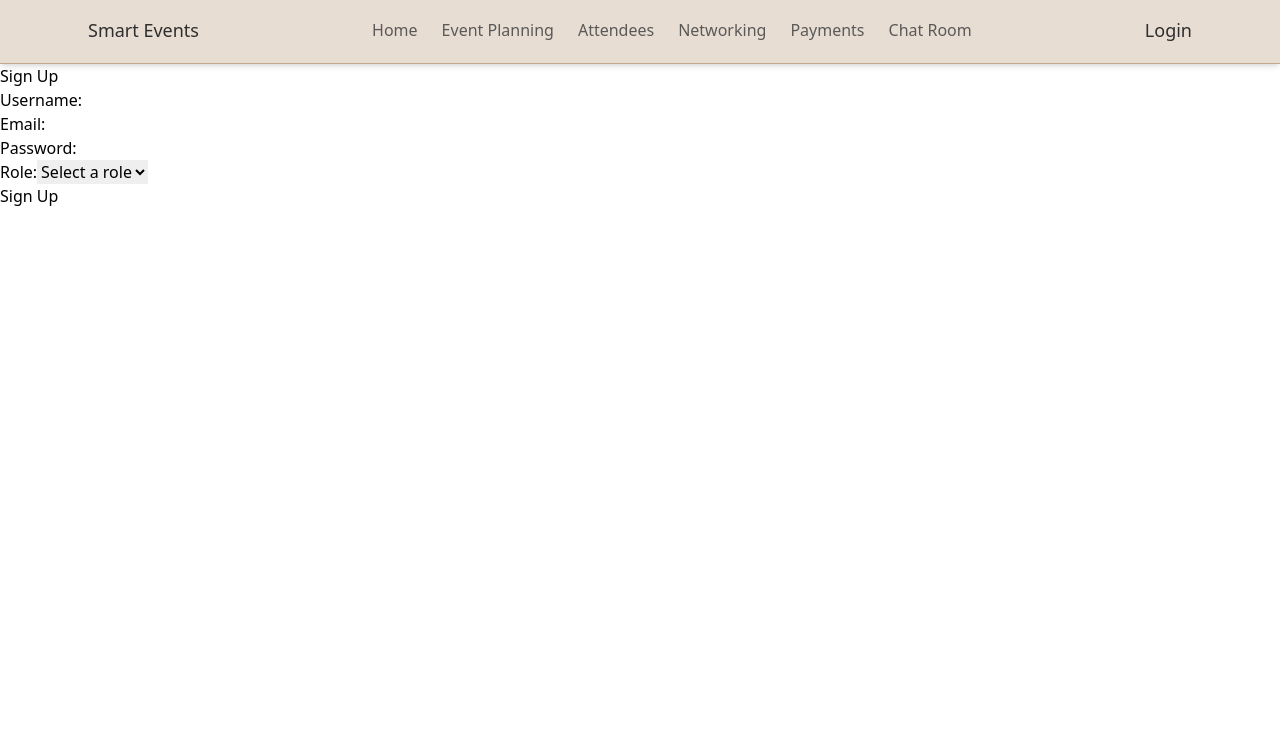
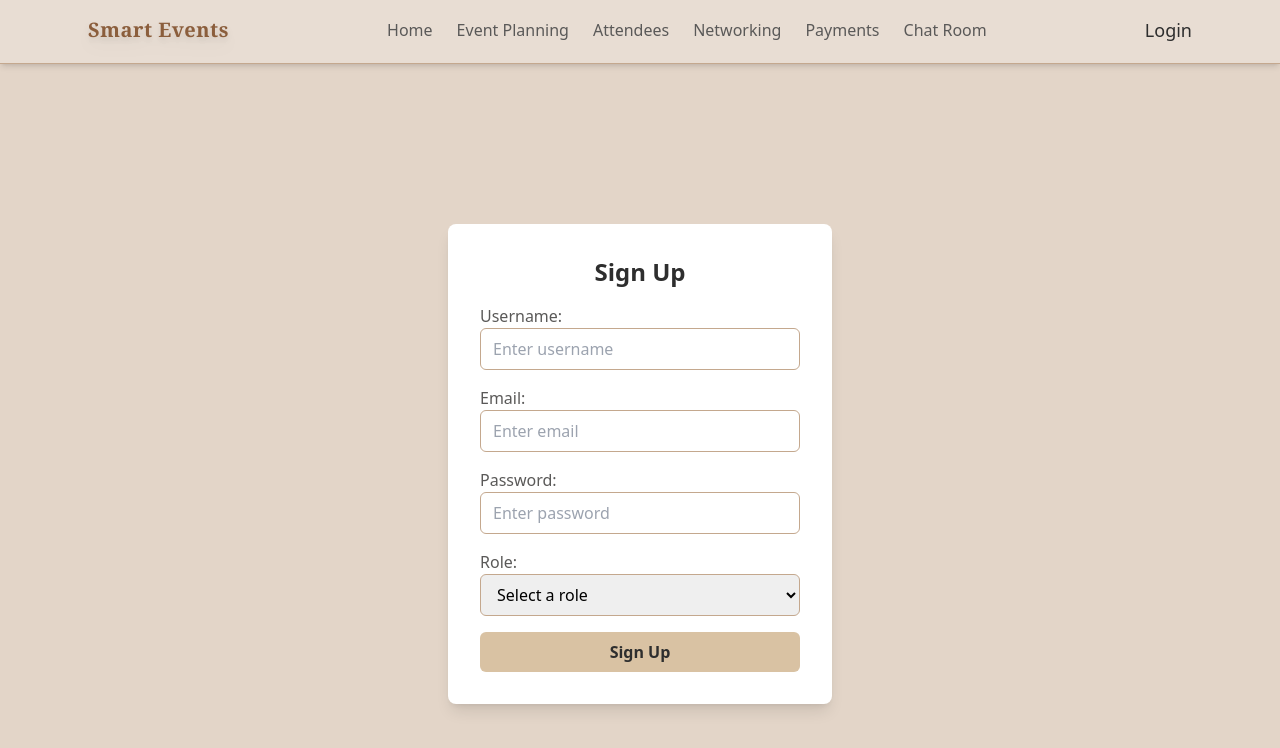
Before and after one commit to MTEspo/SOEN_343_Project, a React (Create React App) app in the folder Frontend/: page /signup in a window 1280 px wide. Shown: the top 748 px of the page. Built offline with nearby package versions, Linux system fonts and the light colour scheme.

Commit message:
Updated signup and login pages to be more consistent with the styling of the rest of the site, and fixed a variety of other defects with the user interface

```diff
--- a/Frontend/src/App.js
+++ b/Frontend/src/App.js
@@ -6,7 +6,7 @@ import ChatRoomContainer from './chat/ChatRoomContainer';
 import EventPlanning from './eventplanning/EventPlanning';
 
 const Home = () => (
-<div className="relative w-full max-w-7xl mx-auto h-[90vh] mt-20 overflow-hidden rounded-lg">
+<div className="relative w-full max-w-7xl mx-auto h-screen mt-0 overflow-hidden rounded-lg">
   {/* Background Image */}
   <img
     src="/images/event-image.webp"
@@ -56,10 +56,10 @@ function App() {
     <Router>
       <div className="min-h-screen]">
         {/* Navigation Bar */}
-        <nav className={`fixed top-0 w-full z-50 transition-all duration-300 shadow-md backdrop-blur-md ${isScrolled ? "bg-[#E3D5C8]/80 py-2 h-12 border-b border-[#C4A88E]" : "bg-[#E3D5C8]/80 py-4 h-16 border-b border-[#C4A88E]"}`}>
+        <nav className={`fixed top-0 w-full z-50 transition-all duration-300 shadow-md backdrop-blur-md ${isScrolled ? "bg-[#E3D5C8] py-2 h-12 border-b border-[#C4A88E]" : "bg-[#E3D5C8]/80 py-4 h-16 border-b border-[#C4A88E]"}`}>
           <div className="max-w-6xl mx-auto flex items-center justify-between w-full px-6">
             {/* Logo */}
-            <Link to="/" className="relative text-[#2E2E2E] font-medium text-lg">
+            <Link to="/" className="relative text-[#8B5E3C] font-serif font-bold text-xl tracking-wide drop-shadow-lg">
               Smart Events
             </Link>
 
--- a/Frontend/src/Authentication/Login.js
+++ b/Frontend/src/Authentication/Login.js
@@ -3,20 +3,38 @@ import { Link } from "react-router-dom";
 
 function Login() {
   return (
-    <div>
-      <h2>Login</h2>
-      <form>
-        <label>Username:</label>
-        <input type="text" placeholder="Enter username" />
-        <br />
-        <label>Password:</label>
-        <input type="password" placeholder="Enter password" />
-        <br />
-        <button type="submit">Login</button>
-      </form>
-      <p>
-        If you don't have an account, <Link to="/signup">sign up here</Link>.
-      </p>
+    <div className="flex justify-center items-center min-h-screen bg-[#E3D5C8]">
+      <div className="bg-white shadow-lg rounded-lg p-8 w-96">
+        <h2 className="text-2xl font-bold text-[#2E2E2E] text-center mb-4">Login</h2>
+        <form className="space-y-4">
+          <div>
+            <label className="block text-[#5A5958] font-medium">Username:</label>
+            <input
+              type="text"
+              placeholder="Enter username"
+              className="w-full px-3 py-2 border border-[#C4A88E] rounded-md focus:outline-none focus:ring-2 focus:ring-[#C4A88E]"
+            />
+          </div>
+          <div>
+            <label className="block text-[#5A5958] font-medium">Password:</label>
+            <input
+              type="password"
+              placeholder="Enter password"
+              className="w-full px-3 py-2 border border-[#C4A88E] rounded-md focus:outline-none focus:ring-2 focus:ring-[#C4A88E]"
+            />
+          </div>
+          <button
+            type="submit"
+            className="w-full bg-[#D9C2A3] text-[#2E2E2E] py-2 rounded-md font-semibold transition duration-300 hover:bg-[#C4A88E]"
+          >
+            Login
+          </button>
+        </form>
+        <p className="text-center text-[#5A5958] mt-4">
+          If you don't have an account,
+          <Link to="/signup" className="text-[#2E2E2E] font-semibold hover:underline"> sign up here</Link>.
+        </p>
+      </div>
     </div>
   );
 }
--- a/Frontend/src/Authentication/SignUp.js
+++ b/Frontend/src/Authentication/SignUp.js
@@ -55,39 +55,47 @@ const SignUp = () => {
   };
 
   return (
+    <div className="flex justify-center items-center min-h-screen bg-[#E3D5C8]">
+      <div className="bg-white shadow-lg rounded-lg p-8 w-96">
+        <h2 className="text-2xl font-bold text-[#2E2E2E] text-center mb-4">Sign Up</h2>
+        <form className="space-y-4" onSubmit={handleSubmit}>
           <div>
-      <h1>Sign Up</h1>
-      <form onSubmit={handleSubmit}>
-        <label>
-          Username:
+            <label className="block text-[#5A5958] font-medium">Username:</label>
             <input
               type="text"
               value={username}
               onChange={(event) => setUsername(event.target.value)}
+              placeholder="Enter username"
+              className="w-full px-3 py-2 border border-[#C4A88E] rounded-md focus:outline-none focus:ring-2 focus:ring-[#C4A88E]"
             />
-        </label>
-        <br />
-        <label>
-          Email:
+          </div>
+          <div>
+            <label className="block text-[#5A5958] font-medium">Email:</label>
             <input
               type="email"
               value={email}
               onChange={(event) => setEmail(event.target.value)}
+              placeholder="Enter email"
+              className="w-full px-3 py-2 border border-[#C4A88E] rounded-md focus:outline-none focus:ring-2 focus:ring-[#C4A88E]"
             />
-        </label>
-        <br />
-        <label>
-          Password:
+          </div>
+          <div>
+            <label className="block text-[#5A5958] font-medium">Password:</label>
             <input
               type="password"
               value={password}
               onChange={(event) => setPassword(event.target.value)}
+              placeholder="Enter password"
+              className="w-full px-3 py-2 border border-[#C4A88E] rounded-md focus:outline-none focus:ring-2 focus:ring-[#C4A88E]"
             />
-        </label>
-        <br />
-        <label>
-          Role:
-          <select value={role} onChange={(event) => setRole(event.target.value)}>
+          </div>
+          <div>
+            <label className="block text-[#5A5958] font-medium">Role:</label>
+            <select
+              value={role}
+              onChange={(event) => setRole(event.target.value)}
+              className="w-full px-3 py-2 border border-[#C4A88E] rounded-md focus:outline-none focus:ring-2 focus:ring-[#C4A88E]"
+            >
               <option value="">Select a role</option>
               {roles.map((role) => (
                 <option key={role.value} value={role.value}>
@@ -95,59 +103,64 @@ const SignUp = () => {
                 </option>
               ))}
             </select>
-        </label>
+          </div>
           {role === 'ATTENDEE' && (
             <>
-            <br />
-            <label>
-              Profession:
+              <div>
+                <label className="block text-[#5A5958] font-medium">Profession:</label>
                 <input
                   type="text"
                   value={profession}
                   onChange={(event) => setProfession(event.target.value)}
+                  placeholder="Enter profession"
+                  className="w-full px-3 py-2 border border-[#C4A88E] rounded-md focus:outline-none focus:ring-2 focus:ring-[#C4A88E]"
                 />
-            </label>
-            <br />
-            <label>
-              University:
+              </div>
+              <div>
+                <label className="block text-[#5A5958] font-medium">University:</label>
                 <input
                   type="text"
                   value={university}
                   onChange={(event) => setUniversity(event.target.value)}
+                  placeholder="Enter university"
+                  className="w-full px-3 py-2 border border-[#C4A88E] rounded-md focus:outline-none focus:ring-2 focus:ring-[#C4A88E]"
                 />
-            </label>
+              </div>
             </>
           )}
           {role === 'SPEAKER' && (
-          <>
-            <br />
-            <label>
-              Expertise:
+            <div>
+              <label className="block text-[#5A5958] font-medium">Expertise:</label>
               <input
                 type="text"
                 value={expertise}
                 onChange={(event) => setExpertise(event.target.value)}
+                placeholder="Enter expertise"
+                className="w-full px-3 py-2 border border-[#C4A88E] rounded-md focus:outline-none focus:ring-2 focus:ring-[#C4A88E]"
               />
-            </label>
-          </>
+            </div>
           )}
           {role === 'ORGANIZER' && (
-          <>
-            <br />
-            <label>
-              Organization:
+            <div>
+              <label className="block text-[#5A5958] font-medium">Organization:</label>
               <input
                 type="text"
                 value={organization}
                 onChange={(event) => setOrganization(event.target.value)}
+                placeholder="Enter organization"
+                className="w-full px-3 py-2 border border-[#C4A88E] rounded-md focus:outline-none focus:ring-2 focus:ring-[#C4A88E]"
               />
-            </label>
-          </>
+            </div>
           )}
-        <br />
-        <button type="submit">Sign Up</button>
-        {error && <p style={{ color: 'red' }}>{error}</p>}
+          <button
+            type="submit"
+            className="w-full bg-[#D9C2A3] text-[#2E2E2E] py-2 rounded-md font-semibold transition duration-300 hover:bg-[#C4A88E]"
+          >
+            Sign Up
+          </button>
+          {error && <p className="text-red-500 text-center mt-4">{error}</p>}
         </form>
+      </div>
     </div>
   );
 };
--- a/Frontend/src/eventplanning/EventPlanning.js
+++ b/Frontend/src/eventplanning/EventPlanning.js
@@ -41,7 +41,7 @@ const EventPlanning = () => {
 
   return (
     <div className="flex flex-col items-center mt-6">
-      <h2 className="text-2xl font-bold">Event Planning</h2>
+      <h2 className="text-2xl font-bold pt-2">Event Planning</h2>
       <p className="text-gray-600 mt-2">Manage your events efficiently.</p>
 
       {/* Event Creation Form */}
@@ -85,7 +85,7 @@ const EventPlanning = () => {
           className="border p-2 rounded"
           required
         />
-        <button type="submit" className="bg-blue-500 text-white p-2 rounded">Create Event</button>
+        <button type="submit" className="bg-[#D9C2A3] text-[#2E2E2E] p-2 rounded">Create Event</button>
       </form>
 
       {/* Display Events */}
```
Lines whose indentation alone changed are shown as unchanged.
